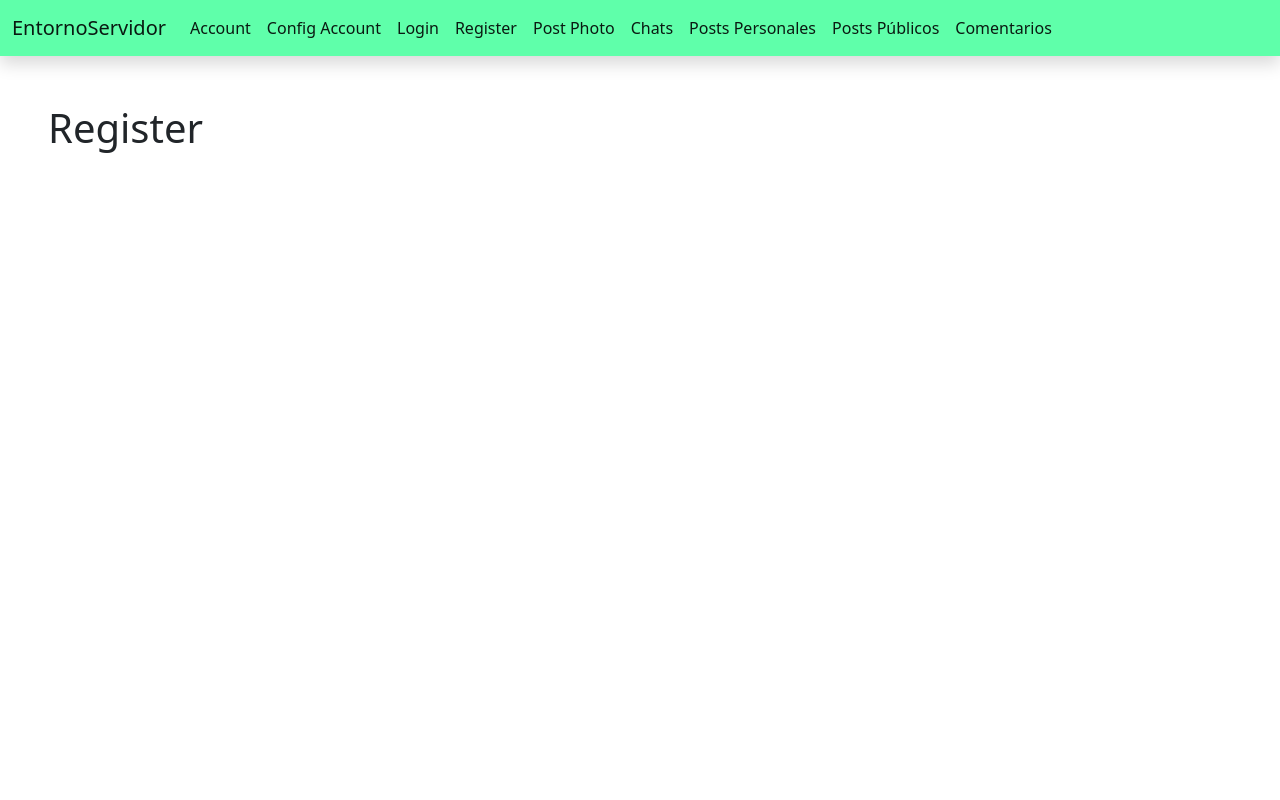
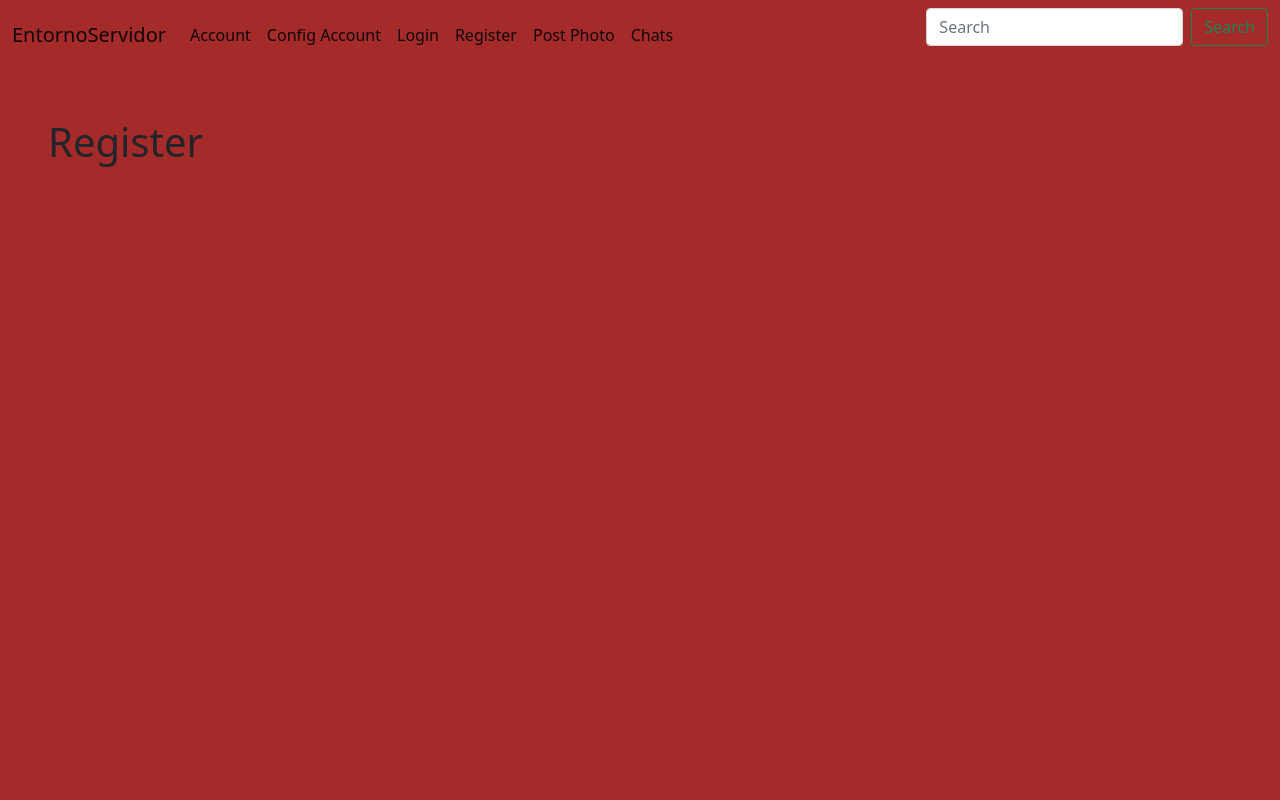
Before and after one commit to Rafael-bot/Grupo6-EntornoServidor, a Django app: page /cuentas/register/ in a window 1280 px wide. Run offline with Django 3.2, Linux system fonts and the light colour scheme; some libraries are stand-ins or nearby versions.

Commit message:
Copio los archivos del Sprint 6 para continuar con el sprint 7.

```diff
--- a/Sprint 6/redSocial/static/Css/main.css
+++ b/Sprint 6/redSocial/static/Css/main.css
@@ -1,3 +1,6 @@
+body{
+    background-color: brown;
+}
 .nav-style{
     background: #5fffaa;
     color: #191919;
--- a/Sprint 6/redSocial/templates/Base.html
+++ b/Sprint 6/redSocial/templates/Base.html
@@ -1,24 +1,23 @@
-
+{% load static %}
 <html lang="en">
 
 <head>
     <meta charset="UTF-8">
     <link href="https://cdn.jsdelivr.net/npm/bootstrap@5.0.0-beta1/dist/css/bootstrap.min.css" rel="stylesheet"
           integrity="sha384-giJF6kkoqNQ00vy+HMDP7azOuL0xtbfIcaT9wjKHr8RbDVddVHyTfAAsrekwKmP1" crossorigin="anonymous">
-    {% load static %}
-    <link rel="stylesheet" type="text/css" href="{% static 'css/main.css' %}">
+    <link rel="stylesheet" href="{% static 'Css/main.css' %}">
     <title>Ey</title>
 </head>
-<body >
-<nav class="navbar navbar-expand-lg navbar-light bg-mute nav-style shadow">
+<body>
+<nav class="navbar navbar-expand-lg navbar-light bg-mute ">
     <div class="container-fluid">
         <a class="navbar-brand" href="/">EntornoServidor</a>
         <button class="navbar-toggler" type="button" data-bs-toggle="collapse" data-bs-target="#navbarSupportedContent"
                 aria-controls="navbarSupportedContent" aria-expanded="false" aria-label="Toggle navigation">
             <span class="navbar-toggler-icon"></span>
         </button>
-        <div class="collapse navbar-collapse  d-flex align-items-end flex-column" id="navbarSupportedContent">
-            <ul class="navbar-nav me-auto mb-2 mb-lg-0 ">
+        <div class="collapse navbar-collapse" id="navbarSupportedContent">
+            <ul class="navbar-nav me-auto mb-2 mb-lg-0">
                 <li class="nav-item">
                     <a class="nav-link active" aria-current="page" href="/cuentas/userInformation/">Account</a>
                 </li>
@@ -37,23 +36,11 @@
                 <li class="nav-item">
                     <a class="nav-link active" aria-current="page" href="/cuentas/privateChat/">Chats</a>
                 </li>
-                <li class="nav-item">
-                    <a class="nav-link active" aria-current="page" href="/posts/personalPosts/">Posts Personales</a>
-                </li>
-                <li class="nav-item">
-                    <a class="nav-link active" aria-current="page" href="/posts/publicPosts/">Posts Públicos</a>
-                </li
-                <li class="nav-item">
-                    <a class="nav-link active" aria-current="page" href="/posts/comments/">Comentarios</a>
-                </li>
             </ul>
-            <!--
             <form class="d-flex">
                 <input class="form-control me-2" type="search" placeholder="Search" aria-label="Search">
                 <button class="btn btn-outline-success" type="submit">Search</button>
             </form>
-            -->
-
         </div>
     </div>
 </nav>
```
